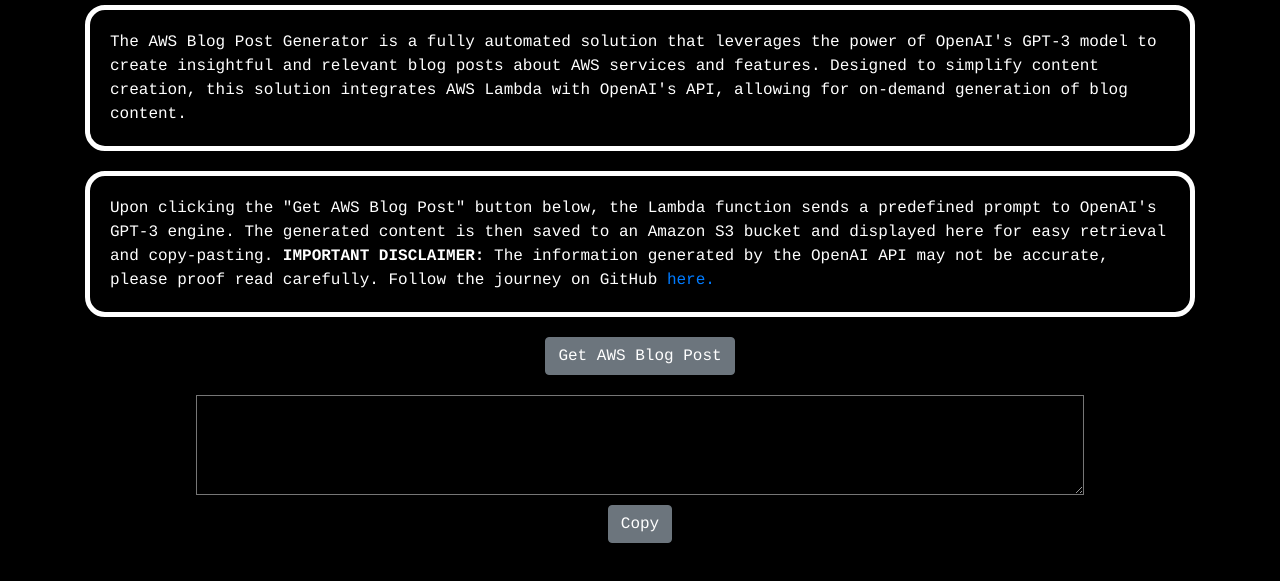
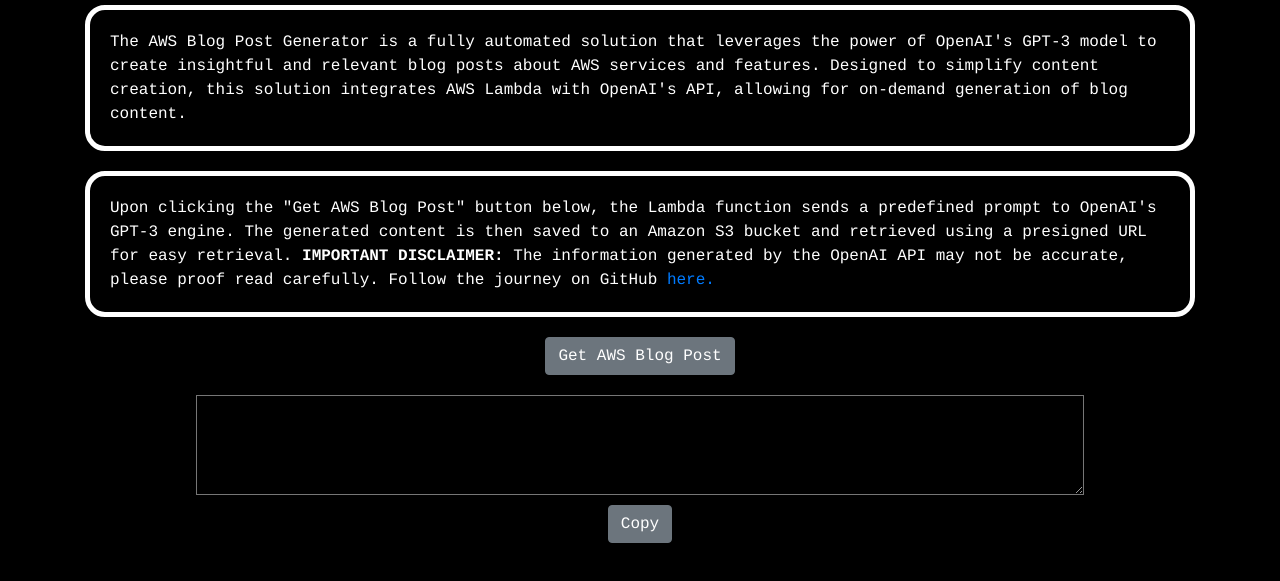
Before and after one commit to jacklavelle286/AWS_BlogPostGenerator, a plain HTML site: page index.html in a window 1280 px wide. Shown: the part 121-702 px from the top of the page. Drawn offline with nearby package versions, Linux system fonts and the light colour scheme.

Commit message:
Add files via upload

```diff
--- a/index.html
+++ b/index.html
@@ -11,7 +11,7 @@
       The AWS Blog Post Generator is a fully automated solution that leverages the power of OpenAI's GPT-3 model to create insightful and relevant blog posts about AWS services and features. Designed to simplify content creation, this solution integrates AWS Lambda with OpenAI's API, allowing for on-demand generation of blog content.
     </p>
     <p class="intro-text">
-      Upon clicking the "Get AWS Blog Post" button below, the Lambda function sends a predefined prompt to OpenAI's GPT-3 engine. The generated content is then saved to an Amazon S3 bucket and displayed here for easy retrieval and copy-pasting. <b>IMPORTANT DISCLAIMER:</b> The information generated by the OpenAI API may not be accurate, please proof read carefully. Follow the journey on GitHub <a href="https://github.com/jacklavelle286/AWS_BlogPostGenerator" target="_blank">here.</a>
+      Upon clicking the "Get AWS Blog Post" button below, the Lambda function sends a predefined prompt to OpenAI's GPT-3 engine. The generated content is then saved to an Amazon S3 bucket and retrieved using a presigned URL for easy retrieval. <b>IMPORTANT DISCLAIMER:</b> The information generated by the OpenAI API may not be accurate, please proof read carefully. Follow the journey on GitHub <a href="https://github.com/jacklavelle286/AWS_BlogPostGenerator" target="_blank">here.</a>
     </p>
     <div class="text-center">
       <button id="generateBtn" class="btn btn-secondary">Get AWS Blog Post</button>
```
